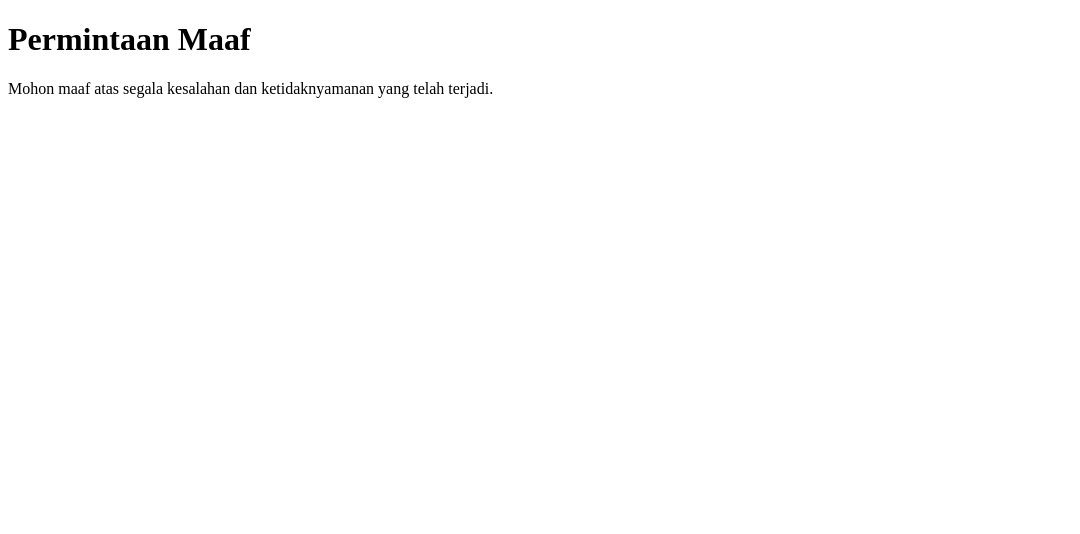
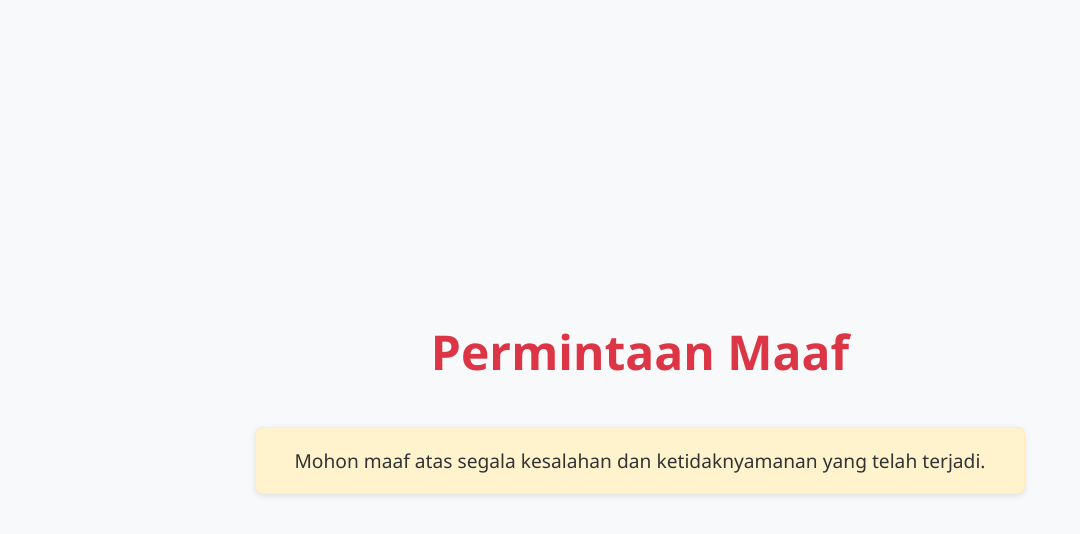
Before and after one commit to dinirnvx/sorry, a plain HTML site: page index.html in a window 1280 px wide. Shown: the whole page, without its empty margins (0-1080 px from the left). Drawn offline with Linux system fonts and the light colour scheme.

Commit message:
index.html

```diff
--- a/index.html
+++ b/index.html
@@ -1,9 +1,36 @@
-
 <!DOCTYPE html>
 <html lang="id">
 <head>
     <meta charset="UTF-8">
     <title>Permintaan Maaf</title>
+    <style>
+        body {
+            background-color: #f8f9fa;
+            font-family: 'Segoe UI', Tahoma, Geneva, Verdana, sans-serif;
+            color: #333;
+            display: flex;
+            flex-direction: column;
+            align-items: center;
+            justify-content: center;
+            height: 100vh;
+            margin: 0;
+        }
+
+        h1 {
+            color: #dc3545;
+            font-size: 3em;
+            margin-bottom: 0.5em;
+        }
+
+        p {
+            background-color: #fff3cd;
+            border: 1px solid #ffeeba;
+            padding: 1em 2em;
+            border-radius: 8px;
+            box-shadow: 0 2px 6px rgba(0,0,0,0.1);
+            font-size: 1.2em;
+        }
+    </style>
 </head>
 <body>
     <h1>Permintaan Maaf</h1>
```
